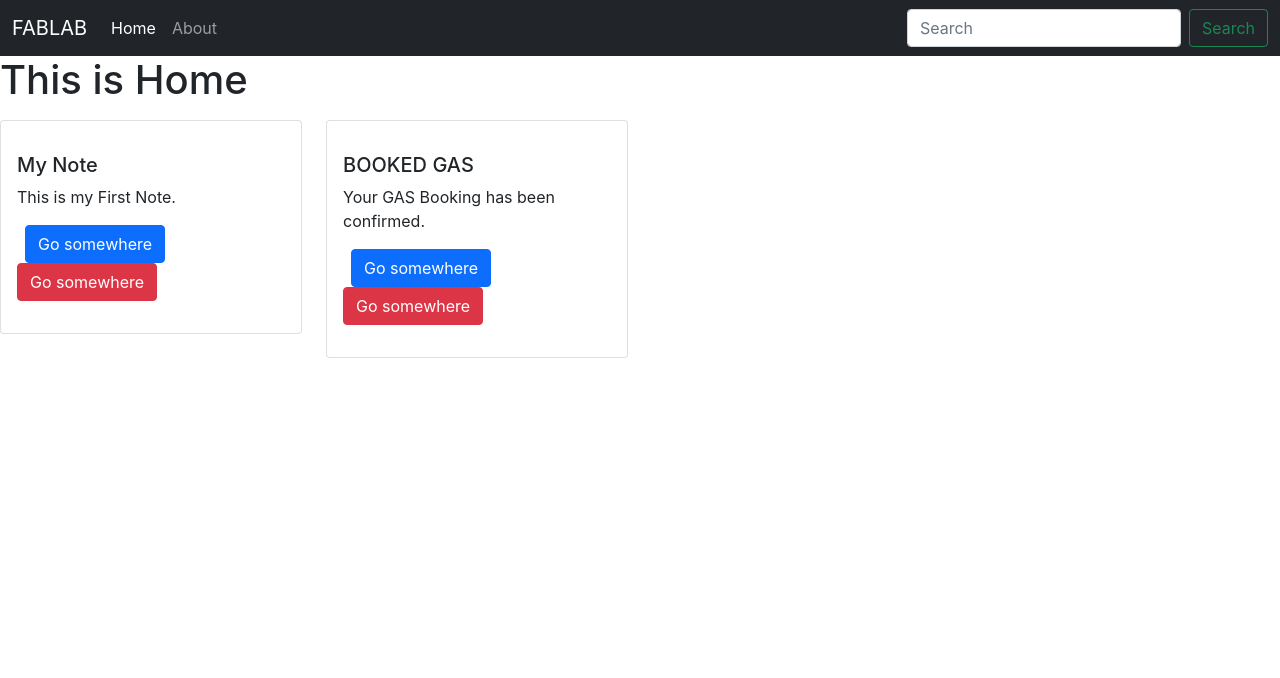
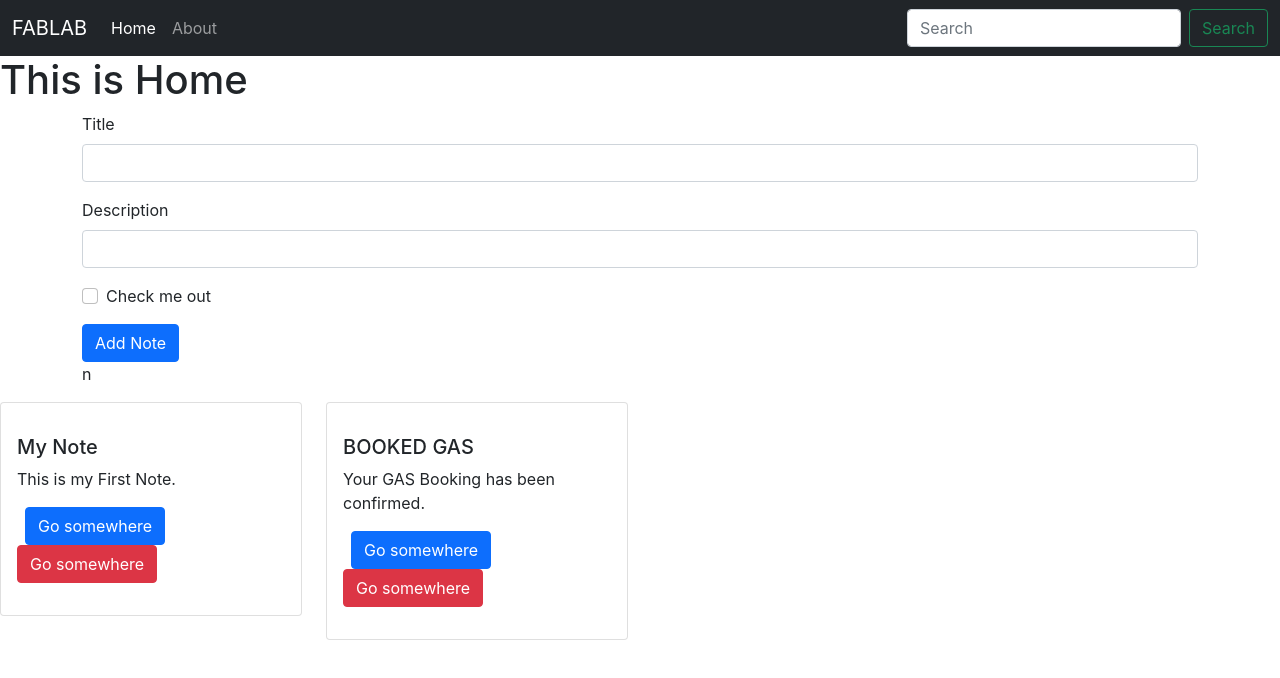
Before and after one commit to taparia11/Notebook, a React (Create React App) app in the folder notebook/: page / in a window 1280 px wide. Shown: the top 678 px of the page. Built offline with nearby package versions, Linux system fonts and the light colour scheme.

Commit message:
add note and some functions

```diff
--- a/notebook/src/components/Notes.js
+++ b/notebook/src/components/Notes.js
@@ -1,15 +1,19 @@
 import React, { useContext } from "react";
 import noteContext from "../context/notes/noteContext";
 import Noteitem from "./Noteitem";
+import Addnote from "./Addnote";
 
 export const Notes = () => {
   const context = useContext(noteContext);
-  const { notes, setNotes } = context;
+  const { notes } = context;
   return (
-    <div className="row my-3">
-      {notes.map((note) => {
-        return <Noteitem note={note}/>
-      })}
-    </div>
+    <>
+      <Addnote />
+      <div className="row my-3">
+        {notes.map((note) => {
+          return <Noteitem key={note._id} note={note} />;
+        })}
+      </div>
+    </>
   );
 };
```
